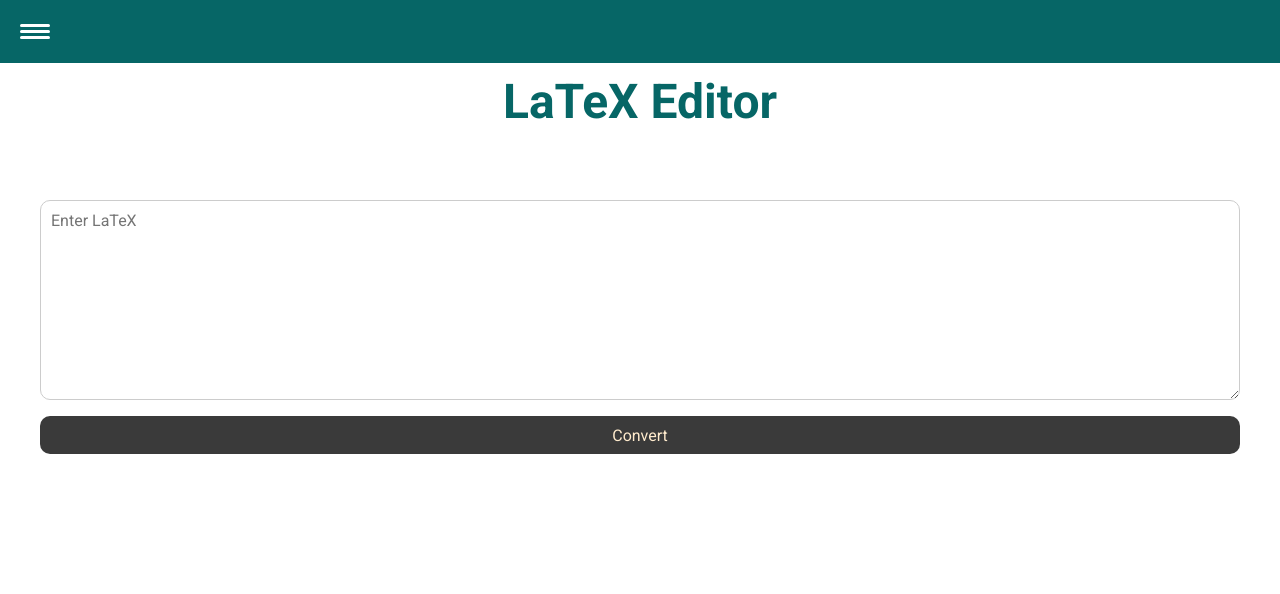
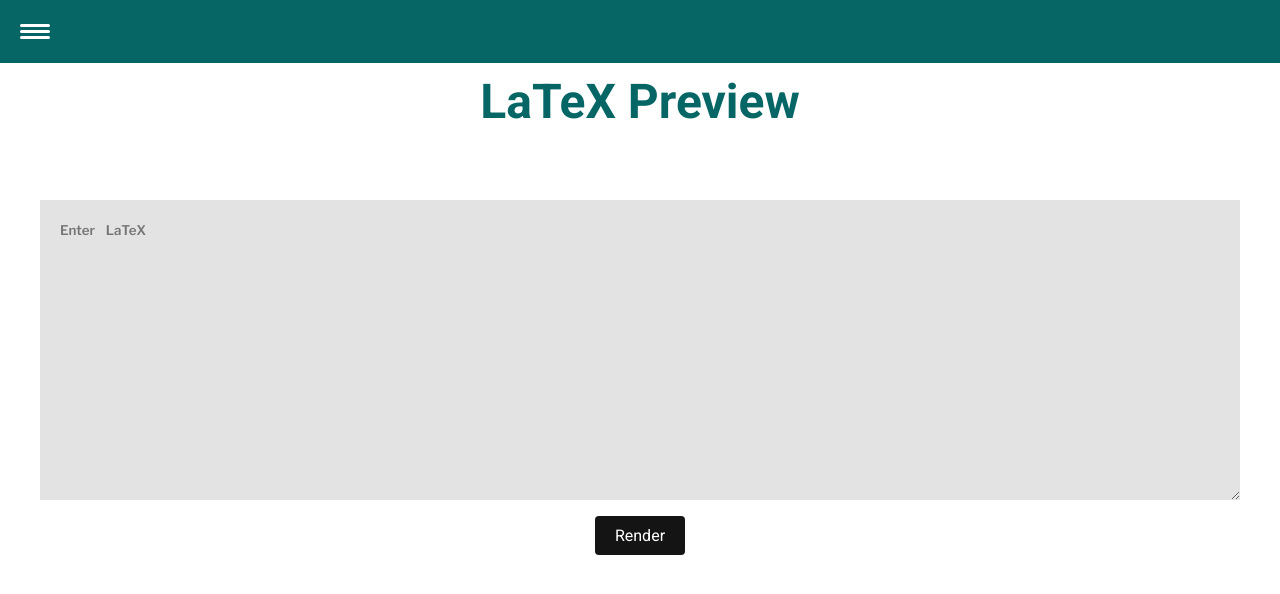
Before and after one commit to AA961/latex, a Nuxt app: page /latex-editor in a window 1280 px wide. Shown: the top 594 px of the page. Built offline with nearby package versions, Linux system fonts and the light colour scheme; a small style sheet from the web is missing.

Commit message:
updating previewer

```diff
--- /dev/null
+++ b/assets/character.json
@@ -0,0 +1,36 @@
+{
+    "&alpha;": "\\alpha",
+    "&beta;": "\\beta",
+    "&gamma;": "\\gamma",
+    "&delta;": "\\delta",
+    "&epsilon;": "\\epsilon",
+    "&zeta;": "\\zeta",
+    "&eta;": "\\eta",
+    "&theta;": "\\theta",
+    "&iota;": "\\iota",
+    "&kappa;": "\\kappa",
+    "&lambda;": "\\lambda",
+    "&mu;": "\\mu",
+    "&nu;": "\\nu",
+    "&xi;": "\\xi",
+    "&omicron;": "\\omicron",
+    "&pi;": "\\pi",
+    "&rho;": "\\rho",
+    "&sigma;": "\\sigma",
+    "&tau;": "\\tau",
+    "&upsilon;": "\\upsilon",
+    "&phi;": "\\phi",
+    "&chi;": "\\chi",
+    "&psi;": "\\psi",
+    "&omega;": "\\omega",
+    "&Gamma;": "\\Gamma",
+    "&Delta;": "\\Delta",
+    "&Theta;": "\\Theta",
+    "&Lambda;": "\\Lambda",
+    "&Xi;": "\\Xi",
+    "&Pi;": "\\Pi",
+    "&Sigma;": "\\Sigma",
+    "&Phi;": "\\Phi",
+    "&Psi;": "\\Psi",
+    "&Omega;": "\\Omega"
+}
--- a/nuxt.config.ts
+++ b/nuxt.config.ts
@@ -5,29 +5,16 @@ export default defineNuxtConfig({
     // ],
     plugins: [
         // { src: '~/plugins/mathjax.js', mode: 'client' },
-        // { src: '~/plugins/matjax.js', mode: 'client' }
-
     ],
-
     app: {
         head: {
             link: [
-                // { rel: 'stylesheet', href: 'fonts/noorehira.ttf' },
                 { rel: 'icon', href: '/fav.png' },
-                {
-                    rel: 'stylesheet',
-                    href: 'https://latex.now.sh/prism/prism.css',
-                },
+                { rel: 'stylesheet', href: 'https://cdnjs.cloudflare.com/ajax/libs/font-awesome/6.2.0/css/all.min.css' },
+
             ],
             script: [
 
-                { src: 'https://cdn.jsdelivr.net/npm/prismjs/prism.min.js' },
-                // {
-                //     src: 'https://cdnjs.cloudflare.com/ajax/libs/mathjax/3.2.0/es5/tex-mml-chtml.js',
-                //     async: true,
-                //     defer: true,
-                // }
-                { src: 'https://cdnjs.cloudflare.com/ajax/libs/mathjax/2.7.2/MathJax.js?config=TeX-AMS_HTML' },
             ],
 
 
--- a/package.json
+++ b/package.json
@@ -16,6 +16,7 @@
     "@types/node": "^18.15.11",
     "csvtojson": "^2.0.10",
     "katex": "^0.16.6",
+    "mathjax": "^3.2.2",
     "mathml-to-latex": "^1.2.0",
     "mathml2latex": "^1.1.3",
     "prettier": "^2.8.8",
--- a/pages/csv-to-latex.vue
+++ b/pages/csv-to-latex.vue
@@ -2,13 +2,12 @@
   <div class="container">
     <h1 class="title">CSV to LaTeX</h1>
     <div id="matrix"></div>
-
     <div class="input-container" v-if="!matrix">
       <label class="subtitle">Drop CSV file here or click to upload</label>
       <input class="dropzone" type="file" @change="handleFileUpload" accept=".csv">
     </div>
     <div v-else>
-      <button class="styled-button" @click="matrix = null">Choose Another File</button>
+      <button class="styled-button" @click="matrix = null">New File</button>
     </div>
     <div class="output-box" v-if="matrix">
       <h2>LaTeX Output</h2>
--- a/pages/index.vue
+++ b/pages/index.vue
@@ -14,8 +14,8 @@
                 <NuxtLink to="/mathml-to-latex" class="tool-button">Use this tool</NuxtLink>
             </div>
             <div class="tool">
-                <h2 class="tool-title">LaTeX Equation Editor</h2>
-                <div class="tool-description">Create LaTeX equations with a visual editor</div>
+                <h2 class="tool-title">LaTeX Equation Previewer</h2>
+                <div class="tool-description">Create LaTeX equations with a visual</div>
                 <NuxtLink to="/latex-editor" class="tool-button">Use this tool</NuxtLink>
             </div>
         </div>
--- a/pages/latex-editor.vue
+++ b/pages/latex-editor.vue
@@ -1,13 +1,17 @@
 <template>
     <div class="container">
-        <h1 class="title">LaTeX Editor</h1>
-        <div class="input-container">
-            <textarea v-model="input" class="dropzone" @input="parseInput" placeholder="Enter LaTeX"></textarea>
-            <button class="btn" @click="parseInput">Convert</button>
+        <h1 class="title">LaTeX Preview</h1>
+        <div class="input-container w-100">
+            <textarea v-model="input" class="raw-latex dropzone" spellcheck="false" @input="parseInput"
+                placeholder="Enter LaTeX"></textarea>
+            <button class="styled-button" @click="getImage">Render</button>
 
         </div>
-        <div class="latex-output" v-if="output">
-            <div v-html="output"></div>
+        <div class="rendered-latex" v-if="img">
+            <img :src="`https://latex.codecogs.com/svg.image?${input}`" alt="">
+        </div>
+        <div v-if="loading">
+            <i class="fa fa-spinner"></i>
         </div>
     </div>
 </template>
@@ -17,6 +21,21 @@ import katex from 'katex';
 
 let input = ref("");
 let output = ref("");
+let img = ref("");
+const loading = ref(false)
+
+async function getImage() {
+    loading.value = true;
+    const { data, pending } = await useFetch(`https://latex.codecogs.com/svg.image?${input}`)
+    img.value = data.value
+    if (img.value) {
+        loading.value = false;
+
+    } else {
+        getImage()
+    }
+
+}
 
 function convertLatex(latexString) {
     // Replace double backslashes with a single backslash
@@ -55,16 +74,45 @@ useHead(() => {
 })
 </script>
 <style scoped>
-textarea {
-    width: 100%;
-    height: 200px;
-    font-size: 16px;
-    padding: 10px;
-    box-sizing: border-box;
-    border: 1px solid #ccc;
+.raw-latex {
+    outline: none;
+    border: none;
+    border-radius: 0px;
+    background: rgb(227, 227, 227);
+    font-family: 'Libre Franklin', sans-serif;
+    font-weight: 600;
+    word-spacing: 8px;
+    line-height: 1.3rem;
+    color: #0f241d;
+}
+
+.rendered-latex {
+    display: flex;
+    justify-content: center;
+    align-items: center;
+    margin: 2rem auto;
+    padding: 30px;
+    background-color: #f1f1f1 !important;
 }
 
 div {
     margin-top: 10px;
 }
+
+.fa-spinner,
+.fa-circle-notch {
+    animation: spin 2s linear infinite;
+
+}
+
+
+@keyframes spin {
+    from {
+        transform: rotate(0deg);
+    }
+
+    to {
+        transform: rotate(360deg);
+    }
+}
 </style>
--- a/pages/mathml-to-latex.vue
+++ b/pages/mathml-to-latex.vue
@@ -1,6 +1,6 @@
 <script setup>
 import Mathml2latex from 'mathml-to-latex'
-import signMap from '@/assets/signMap.json'
+import signMap from '@/assets/character.json'
 
 useHead(() => {
     return {
--- a/test.html
+++ b/test.html
@@ -18,3 +18,8 @@
 </body>
 
 </html>
+
+
+<math xmlns='http://www.w3.org/1998/Math/MathML'><mrow><mspace height='0.0ex' width='0.0em' depth='0.0ex' linebreak='auto'/><mo>&nbsp;</mo><mi fontstyle='2D Input' fontweight='normal'>u</mi><mfenced open='[' close=']' separators=','><mrow><mn fontstyle='2D Input' fontweight='normal'>0</mn></mrow></mfenced><mo>&coloneq;</mo><mfenced open='(' close=')' separators=','><mrow><mn fontstyle='2D Input' fontweight='normal'>1</mn><mo>&plus;</mo><mfenced open='(' close=')' separators=','><mrow><mfrac><msup><mi fontstyle='2D Input' fontweight='normal'>y</mi><mn fontstyle='2D Input' fontweight='normal'>2</mn></msup><mn fontstyle='2D Input' fontweight='normal'>2</mn></mfrac><mo>&minus;</mo><mfrac><msup><mi fontstyle='2D Input' fontweight='normal'>h</mi><mn fontstyle='2D Input' fontweight='normal'>2</mn></msup><mn fontstyle='2D Input' fontweight='normal'>2</mn></mfrac></mrow></mfenced><mo>&InvisibleTimes;</mo><mi fontstyle='2D Input' fontweight='normal'>P</mi><mfenced open='[' close=']' separators=','><mrow><mn fontstyle='2D Input' fontweight='normal'>0</mn></mrow></mfenced></mrow></mfenced><mo>&#x3b;</mo><mo>&nbsp;</mo><mo>&#x23;</mo><mi fontstyle='2D Input' fontweight='normal'> Forward Roll Coating</mi></mrow></math>
+
+u _0 = \left(1 + \left(\frac{y^{2}}{2} - \frac{h^{2}}{2}\right) * P _0\right) ;   # Forward Roll Coating
```
Also changed, not shown: 1 other file (tests, documents, lock files or other folders).
